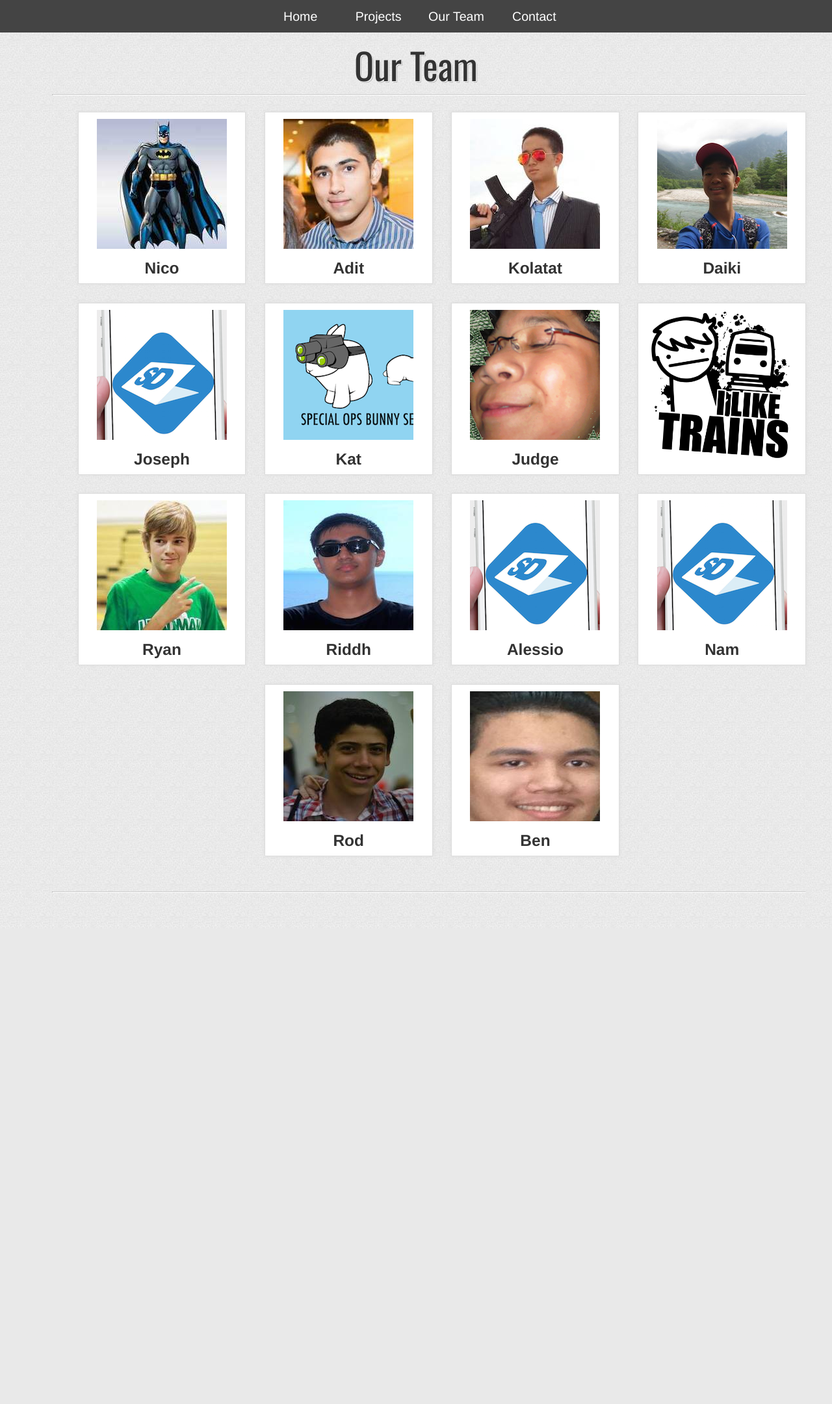
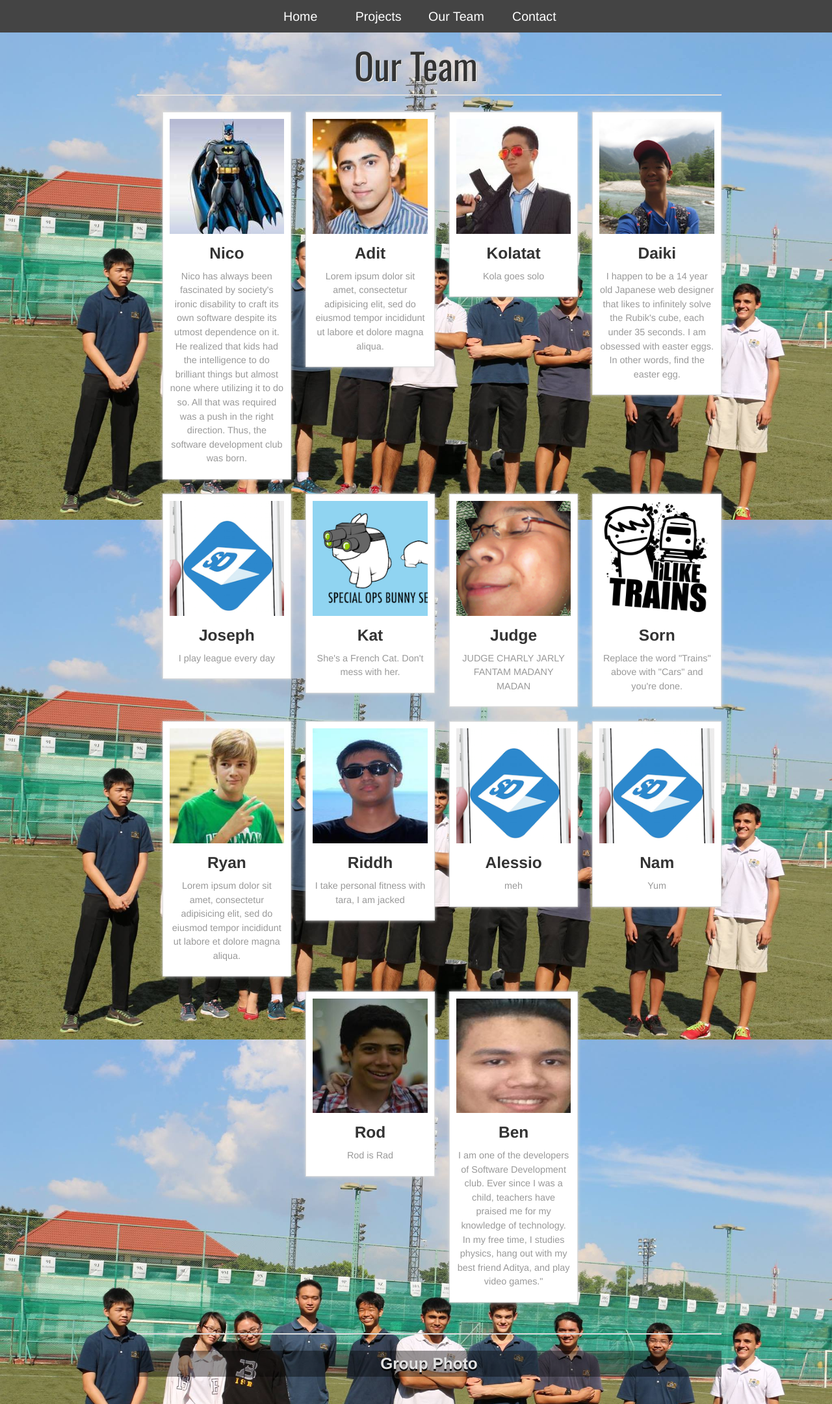
Before and after one commit to InternationalSchoolBangkok/isbsoftwaredevwebsite, a PHP site: page /hovermemb.html in a window 1280 px wide. Shown: the whole page at 65% size. Before the commit the page ends 1425 px from the top, so only its background shows below. Run offline with PHP 8.4, Linux system fonts and the light colour scheme; some libraries are stand-ins or nearby versions.

Commit message:
Finished Contact Page, Added New Features
*Fixed some bugs
+Finished the Contact Page
•Interactive Map
+Added Group Photo As Background in Member’s Page
-Removed Hover-Expand in Member’s Page
+Added Images to Portfolio

```diff
--- a/css/members.css
+++ b/css/members.css
@@ -1,7 +1,10 @@
 
 body {
-	background:url("../images/members/noise_light-grey.jpg");
+	background:url("../images/members/group.jpg");
 	font-family: 'Helvetica Neue', arial, sans-serif;
+	background-size: 100% ;
+	 background-attachment: fixed;
+	background-repeat: no-repeat;
 
 }
 
@@ -15,7 +18,6 @@
 }
 hr {
 	border-top: 1px solid #ccc;
-	border-bottom: 1px solid #fff;
 	margin: 25px 0;
 	clear: both;
 }
@@ -25,10 +27,18 @@
 .wrapper {
 	width: 100%;
 	padding: 30px 0;
+
 }
 .container {
-	width: 1200px;
+
+
 	margin: 0 auto;
+
+
+
+}
+.all{
+	position:relative;
 }
 ul.grid-nav {
 	list-style: none;
@@ -128,16 +138,24 @@
 	}
 }
 .biograph{
-	height:265px;
-	overflow:hidden;
+	width:300px;
+
 	-webkit-transition:  height 1s ease;
   -moz-transition:  height 1s ease;
   -o-transition:  height 1s ease;
   transition:height 1s ease;
 position:relative;
 }
-.biograph:hover{
+/*.biograph:hover{
 
 	height:460px;
-
+}*/
+.footer{
+	text-align:center;
+	width:100%;
+	height:10%;
+	margin-top:2em;
+	background-color: rgba(0, 0, 0, 0.4);
+		text-shadow: 0px 3px 0px rgba(0, 0, 0, 0.9);
+		color:#E3E3E3;
 }
--- a/hovermemb.html
+++ b/hovermemb.html
@@ -20,6 +20,8 @@
 </head>
 
 <body>
+	<div class="all">
+
 	<div class="nav">
 	      <ul>
 
@@ -31,6 +33,7 @@
 	    </div>
 <div class="wrapper">
 	<div class="container">
+
 		<h1>Our Team</h1>
 		<h5 style="font-style:italic; text-align:center"> </h5>
 		<ul class="grid-nav">
@@ -104,7 +107,7 @@
 				<li class="biograph">
 					<img src="images/members/placeholdhover.png" />
 					<h3>Nam</h3>
-					<p>NAMNAMNAMNOMNOMNAMNOMNONOM</p>
+					<p>Yum</p>
 				</li>
 				<li class="biograph">
 					<img src="images/members/rod.jpg" />
@@ -126,9 +129,12 @@
 
 
 
+		<hr />
 
+		<div class="footer">
+			<h3>Group Photo</h3>
+		</div>
 
-		<hr />
 	</div>
 	<!--/.container-->
 </div>
@@ -149,6 +155,6 @@
 	});
 });
 </script>
-
+</div>
 </body>
 </html>
```
Also changed, not shown: contact.html (+31 -10 lines), css/contact.css (added, +41 -0 lines), port/portfolio wip.html (+3 -4 lines), images/contactimages/back.jpg (added), images/contactimages/email.png (added), images/contactimages/facebook.png (added), images/contactimages/twitter.png (added), images/contactimages/youtube.png (added), images/members/group.jpg (added), images/portfolio/hstechwebsite.png (added), images/portfolio/isbace.png (added).
